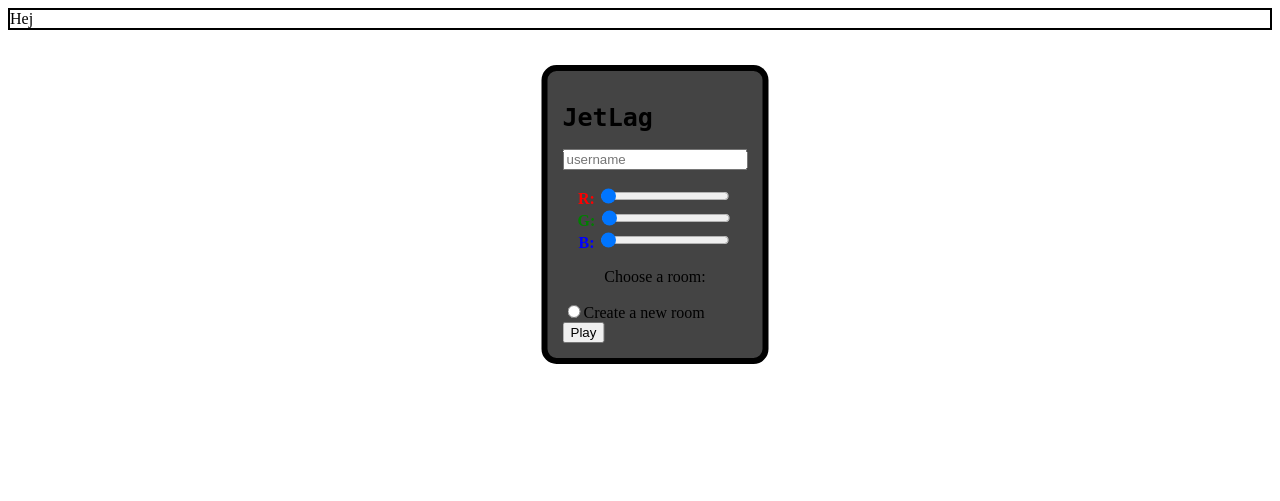
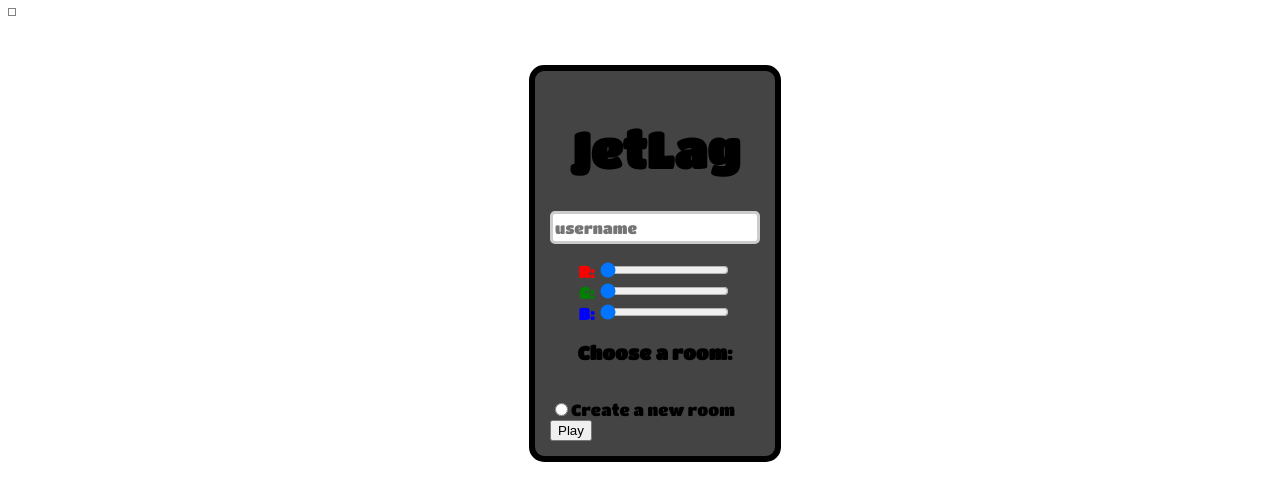
Before and after one commit to jacobsorme/php, a PHP site: page / in a window 1280 px wide. Shown: the top 501 px of the page. Run offline with PHP 8.4, Linux system fonts and the light colour scheme.

Commit message:
Styling. Flames to plane
Rooms are now named with format \<username\>'s room (small changes to initserver.php. Changes to server.php, communicate.js and script.js for storing if gas is on (flames). Changes to play.php for handling if user does not give a name.

```diff
--- a/src/index.php
+++ b/src/index.php
@@ -3,13 +3,17 @@
 <head>
 <meta charset="utf-8">
 <link rel="stylesheet" type="text/css" href="mystyle.css">
+<link href='https://fonts.googleapis.com/css?family=Titan One' rel='stylesheet'>
 <title>JetLag</title>
 </head>
 <body>
 
+<table style="border-style:solid; border-width:1px;">
+
+  <tr>
+    <td>
       <div id="login">
-
-  <h1 id="title">JetLag</h1>
+        <center><h1 id="title">JetLag</h1></center>
 <form method="get" id="form" action="play.php" autocomplete="off">
           <center>
             <input type="text" id="username" name="username" placeholder="username" maxlength="20"><p>
@@ -19,16 +23,15 @@
             <input type="range" id="g" name="g" value="68" min="68" max="238" step="17" onkeydown="color()" onmousemove="color()"><br>
             <b style="color:blue;">B:</b>
             <input type="range" id="b" name="b" value="68" min="68" max="238" step="17" onkeydown="color()" onmousemove="color()"><p>
-    Choose a room: <br>
+            <h3>Choose a room:</h3> <br>
           </center>
+          </form>
+      </div>
+    </td>
+  </tr>
 
-</form>
+</table>
 
-</div>
-
-<div id="rooms" style="border-style:solid;border-color:#000; border-width:2px;">
-Hej
-</div>
 <script src="script/communicate.js"></script>
 
 <script>
--- a/src/mystyle.css
+++ b/src/mystyle.css
@@ -1,3 +1,7 @@
+body {
+  font-family: 'Titan One';
+}
+
 #frame > * {
 
 }
@@ -19,6 +23,8 @@
     border: 1px solid black;
 }*/
 
+
+
 #login {
   position:absolute;
   top:50px;
@@ -34,6 +40,19 @@
 }
 
 #title {
-  font-size: 25px;
-  font-family: monospace;
+  font-size: 50px;
 }
+#username:focus{
+  font-size:20px;
+  border:3px solid #555;
+
+}
+#username{
+  font-family: 'Titan One';
+  font-size: 15px;
+  width:200px;
+  height:25px;
+  border:3px solid #ccc;
+  -webkit-border-radius: 5px;
+  border-radius: 5px;
+}
--- a/src/php/initserver.php
+++ b/src/php/initserver.php
@@ -35,9 +35,10 @@
     write('id',($id+1),"rooms/room".$newroomId.".txt");
 
     // Write the new room to room database
+    // Here is where the name of the room gets set
     $rooms = $roomsobj->{'rooms'};
     $newroom->{'id'} = $newroomId;
-    $newroom->{'name'} = $username;
+    $newroom->{'name'} = $username."'s Room";
     array_push($rooms,$newroom);
     write('rooms',$rooms,"rooms.txt");
 
--- a/src/php/server.php
+++ b/src/php/server.php
@@ -39,6 +39,7 @@ if($tag == "PD"){
         $players[$i]->{'rot'} = htmlspecialchars($_GET["rotate"]);
         $players[$i]->{'bts'} = json_decode($_GET["bullets"]);
         $players[$i]->{'col'} = $_GET["collision"];
+        $players[$i]->{'gas'} = $_GET["gas"];
       }
     }
     write('players',$players,$database);
--- a/src/play.php
+++ b/src/play.php
@@ -35,6 +35,9 @@
 <script>
   window.onload = function(){
     var username = "<?php echo htmlspecialchars($_GET["username"]) ?>";
+    if(username == ""){
+      username = "xX_NoName_Xx";
+    }
     var r = "<?php echo htmlspecialchars($_GET["r"]) ?>";
     var g = "<?php echo htmlspecialchars($_GET["g"]) ?>";
     var b = "<?php echo htmlspecialchars($_GET["b"]) ?>";
--- a/src/script/communicate.js
+++ b/src/script/communicate.js
@@ -42,11 +42,12 @@ function dataMessage(){
   var bullets = JSON.parse(JSON.stringify(game.localPlayer.bullets));
   var coll = game.localPlayer.collisionCount;
   var database = game.database;
+  var gas = game.localPlayer.gas;
   for(var i = 0; i < bullets.length; i++){
     delete bullets[i].bounce;
     delete bullets[i].rot;
   }
   bullets = JSON.stringify(bullets);
-  var res = "tag=" + tag + "&id=" + id + "&left=" + left + "&top=" + top + "&rotate=" + rot + "&bullets=" + bullets + "&collision=" + coll + "&database=" + database;
+  var res = "tag=" + tag + "&id=" + id + "&left=" + left + "&top=" + top + "&rotate=" + rot + "&bullets=" + bullets + "&collision=" + coll + "&gas=" + gas + "&database=" + database;
   return res;
 }
```
Also changed, not shown: src/script/render.js (+15 -10 lines), src/script/script.js (+9 -4 lines). Lines whose indentation alone changed are shown as unchanged.
